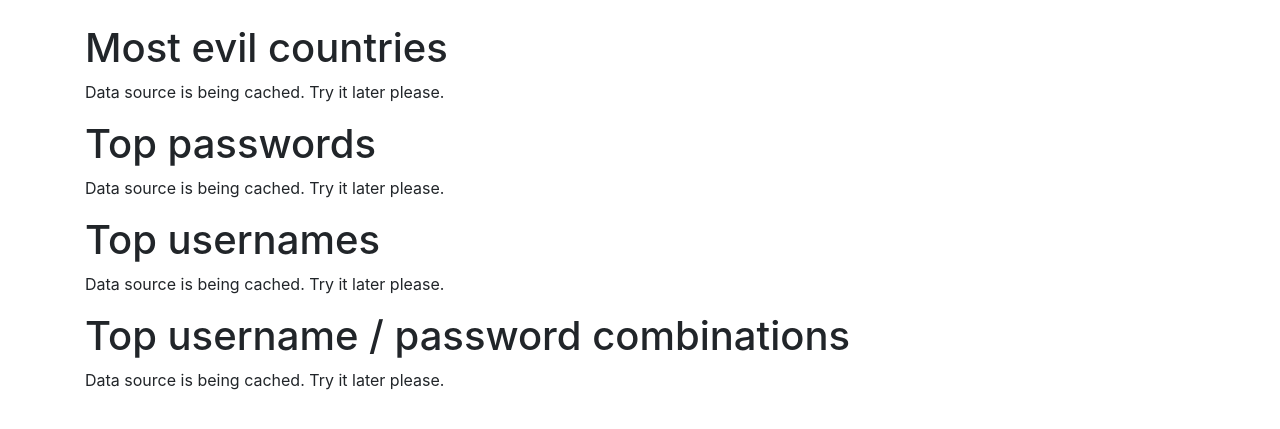
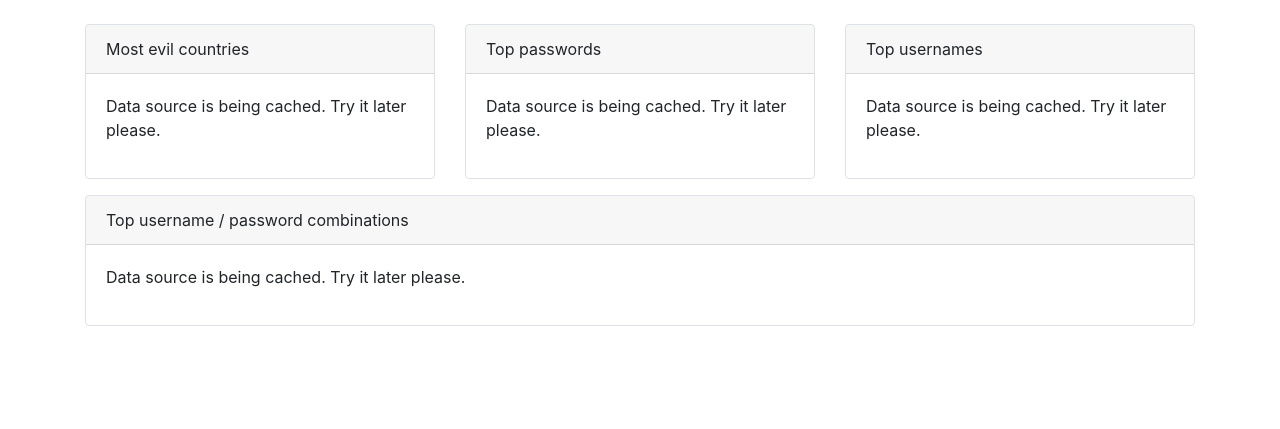
Before and after one commit to turris-cz/sentinel-sview, a Flask app: template sview/templates/dashboard/home.html in a window 1280 px wide. Shown: the part 56-485 px from the top of the page. Run offline with Flask 2, Linux system fonts and the light colour scheme; the template is opened without the code that fills it: most values are stand-ins (such as "Sample title", 1, 10 or a date in 2020); some libraries are stand-ins or nearby versions.

Commit message:
Draw data in cards

```diff
--- a/sview/templates/dashboard/home.html
+++ b/sview/templates/dashboard/home.html
@@ -1,34 +1,89 @@
 {%- from "_snippets.html" import data_not_cached with context -%}
+{%- macro data_item(data) -%}
+	{%- set len_limit = 10 -%}
+	{%- if data|length > len_limit -%}
+	<abbr title="{{ data }}">
+		{{ data | truncate(len_limit, True, "...", 0) }}
+	</abbr>
+	{%- else -%}
+		{{ data }}
+	{%- endif -%}
+{%- endmacro -%}
 {%- macro data_box(name, source, data_attr) -%}
-	<h1>{{ name }}</h1>
+	<div class="card mb-3 border">
+		<div class="card-header">
+			{{ name }}
+		</div>
+		<div class="card-body"></ul>
 		{% if source %}
-	<ol>
+		<table class="table table-borderless table-sm">
 		{% for item in source %}
-		<li><strong>{{ item[data_attr] }}</strong>: {{ item.count }}
+			<tr>
+				<td>{{ loop.index }}.</td>
+				<td>
+					<strong>
+						{{ data_item(item[data_attr]) }}
+					</strong>
+				</td>
+				<td>{{ item.count }}</td>
+			</tr>
 		{% endfor %}
-	</ol>
+		</table>
 		{% else %}
 			{{ data_not_cached() }}
 		{% endif %}
+		</div>
+	</div>
 {%- endmacro -%}
 
 {%- macro pair_data_box(name, source, data_attr1, data_attr2) -%}
-	<h1>{{ name }}</h1>
+	<div class="card mb-3 border">
+		<div class="card-header">
+			{{ name }}
+		</div>
+		<div class="card-body"></ul>
 		{% if source %}
-	<ol>
+		<table class="table table-borderless table-sm">
 		{% for item in source %}
-		<li><strong>{{ item[data_attr1] }} / {{ item[data_attr2] }}</strong>: {{ item.count }}
+			<tr>
+				<td>{{ loop.index }}.</td>
+				<td>
+					<strong>
+						{{ data_item(item[data_attr1]) }}
+					</strong>
+				</td>
+				<td>
+					<strong>
+						{{ data_item(item[data_attr2]) }}
+					</strong>
+				</td>
+				<td>{{ item.count }}</td>
+			</tr>
 		{% endfor %}
-	</ol>
+		</table>
 		{% else %}
 			{{ data_not_cached() }}
 		{% endif %}
+		</div>
+	</div>
 {%- endmacro -%}
 
 {% extends "layout.html" %}
 {% block body %}
+<div class="row">
+	<div class="col">
 		{{ data_box("Most evil countries", top_countries, "country") }}
+	</div>
+	<div class="col">
 		{{ data_box("Top passwords", top_passwords, "password") }}
+	</div>
+	<div class="col">
 		{{ data_box("Top usernames", top_usernames, "username") }}
+	</div>
+</div>
+<div class="row">
+	<div class="col">
 		{{ pair_data_box("Top username / password combinations", top_combinations, "username", "password") }}
+	</div>
+</div>
 {% endblock %}
```
Lines whose indentation alone changed are shown as unchanged.
